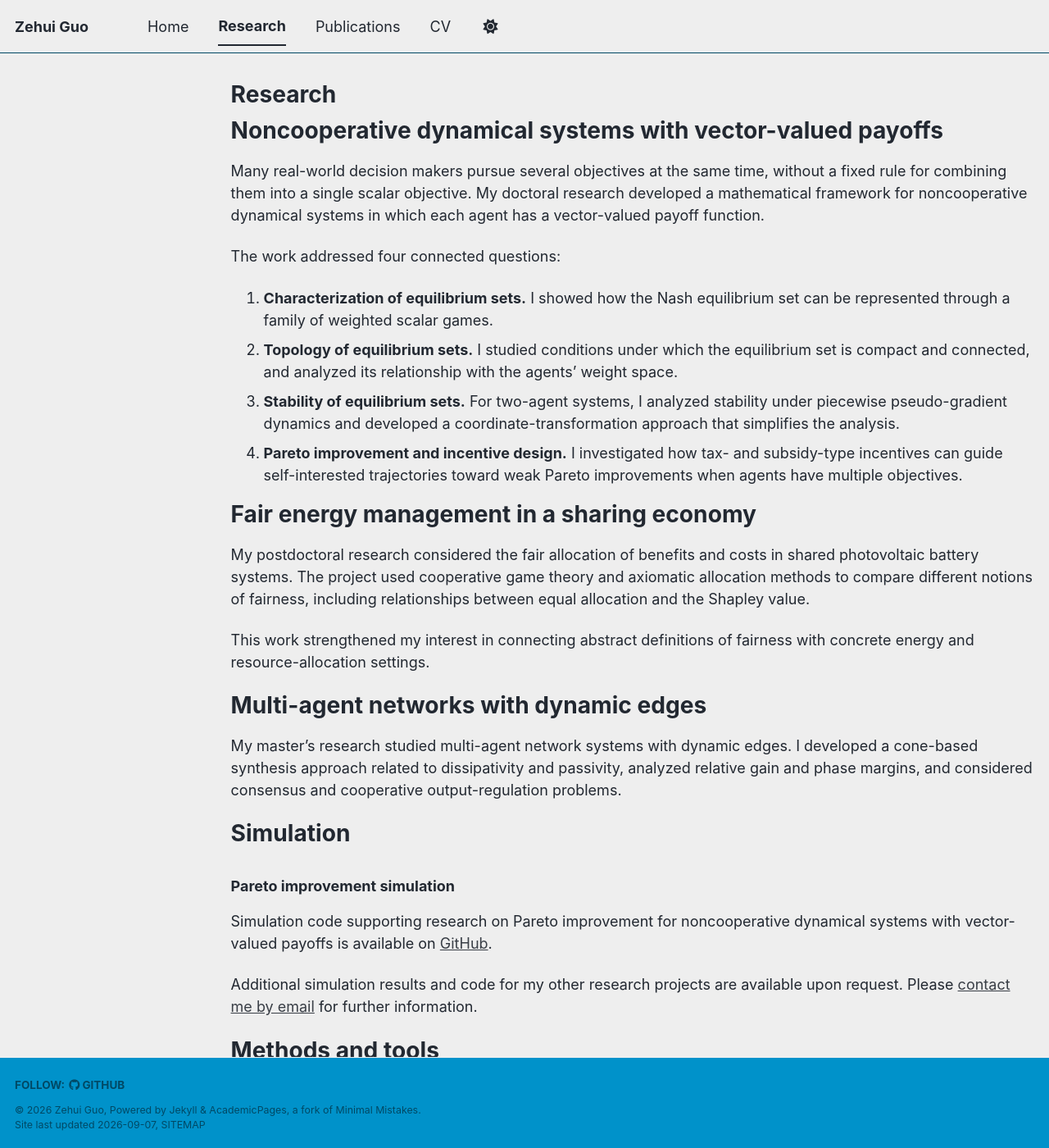
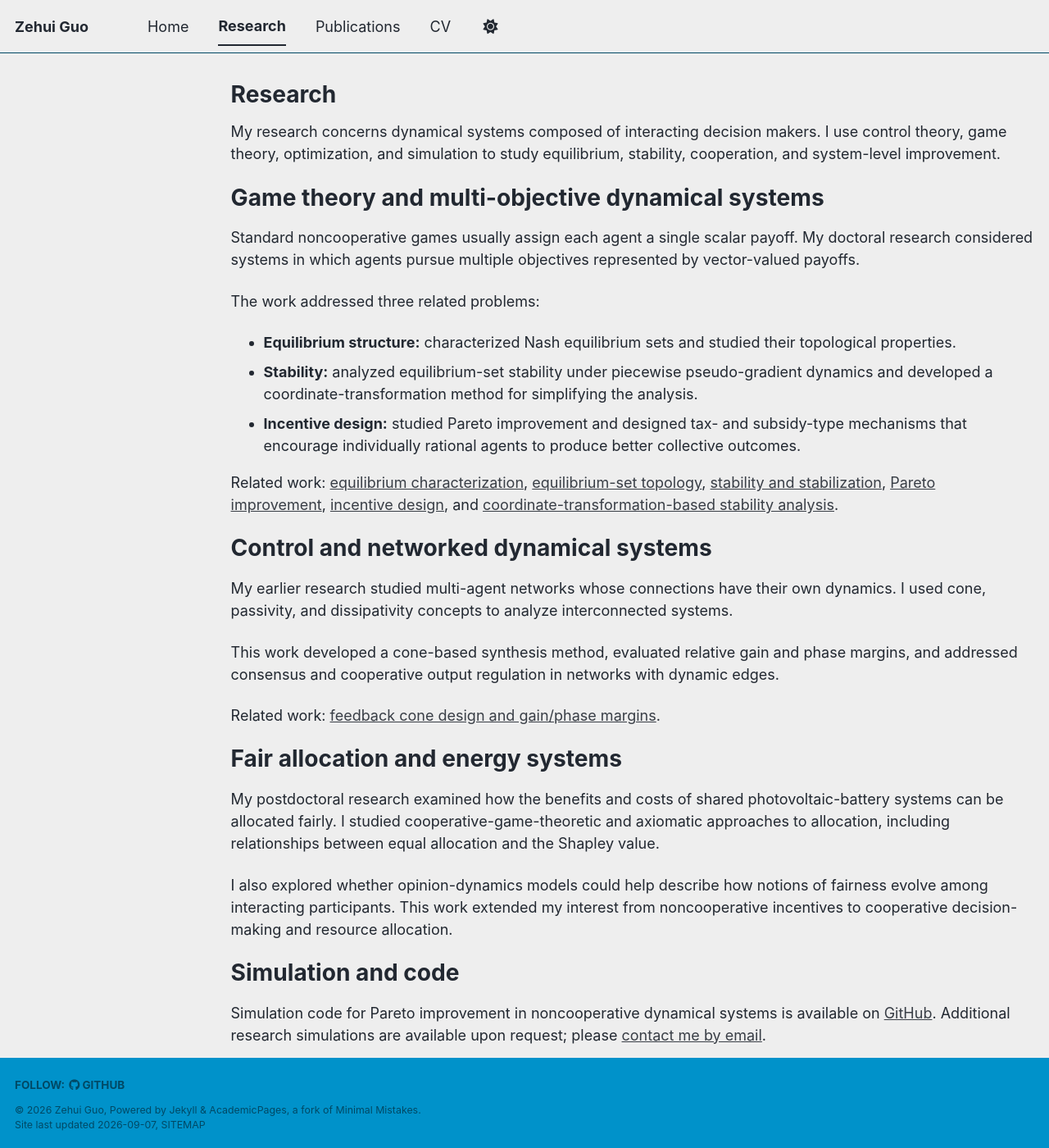
Before and after one commit to ZehGuo/ZehGuo.github.io, a Jekyll site: the page built from _pages/research.md, in a window 1280 px wide and 1400 px high. Shown: the whole window at 82% size. Built offline with Jekyll 4.4.1, drawn with Linux system fonts in a browser that asks for light colours; a script bundle is joined from its source files by our own code; library files that are not in the unit come from our copies; some of the changed text lies outside the part shown.

Commit message:
modify homepage and research page

```diff
--- a/_pages/research.md
+++ b/_pages/research.md
@@ -5,44 +5,38 @@ permalink: /research/
 author_profile: false
 ---
 
-Noncooperative dynamical systems with vector-valued payoffs
+My research concerns dynamical systems composed of interacting decision makers. I use control theory, game theory, optimization, and simulation to study equilibrium, stability, cooperation, and system-level improvement.
+
+Game theory and multi-objective dynamical systems
 ======
 
-Many real-world decision makers pursue several objectives at the same time, without a fixed rule for combining them into a single scalar objective. My doctoral research developed a mathematical framework for noncooperative dynamical systems in which each agent has a vector-valued payoff function.
+Standard noncooperative games usually assign each agent a single scalar payoff. My doctoral research considered systems in which agents pursue multiple objectives represented by vector-valued payoffs.
 
-The work addressed four connected questions:
+The work addressed three related problems:
 
-1. **Characterization of equilibrium sets.** I showed how the Nash equilibrium set can be represented through a family of weighted scalar games.
-2. **Topology of equilibrium sets.** I studied conditions under which the equilibrium set is compact and connected, and analyzed its relationship with the agents' weight space.
-3. **Stability of equilibrium sets.** For two-agent systems, I analyzed stability under piecewise pseudo-gradient dynamics and developed a coordinate-transformation approach that simplifies the analysis.
-4. **Pareto improvement and incentive design.** I investigated how tax- and subsidy-type incentives can guide self-interested trajectories toward weak Pareto improvements when agents have multiple objectives.
+- **Equilibrium structure:** characterized Nash equilibrium sets and studied their topological properties.
+- **Stability:** analyzed equilibrium-set stability under piecewise pseudo-gradient dynamics and developed a coordinate-transformation method for simplifying the analysis.
+- **Incentive design:** studied Pareto improvement and designed tax- and subsidy-type mechanisms that encourage individually rational agents to produce better collective outcomes.
 
-Fair energy management in a sharing economy
+Related work: [equilibrium characterization](/publication/2023-nash-equilibrium-vector-payoff), [equilibrium-set topology](/publication/2024-topology-nash-equilibrium-set), [stability and stabilization](/publication/2023-stability-stabilization-nash), [Pareto improvement](/publication/2024-pareto-improvement), [incentive design](/publication/2024-weak-pareto-improvement), and [coordinate-transformation-based stability analysis](/publication/2026-coordinate-transformation).
+
+Control and networked dynamical systems
 ======
 
-My postdoctoral research considered the fair allocation of benefits and costs in shared photovoltaic battery systems. The project used cooperative game theory and axiomatic allocation methods to compare different notions of fairness, including relationships between equal allocation and the Shapley value.
+My earlier research studied multi-agent networks whose connections have their own dynamics. I used cone, passivity, and dissipativity concepts to analyze interconnected systems.
 
-This work strengthened my interest in connecting abstract definitions of fairness with concrete energy and resource-allocation settings.
+This work developed a cone-based synthesis method, evaluated relative gain and phase margins, and addressed consensus and cooperative output regulation in networks with dynamic edges.
 
-Multi-agent networks with dynamic edges
+Related work: [feedback cone design and gain/phase margins](/publication/2019-feedback-cone-design).
+
+Fair allocation and energy systems
 ======
 
-My master's research studied multi-agent network systems with dynamic edges. I developed a cone-based synthesis approach related to dissipativity and passivity, analyzed relative gain and phase margins, and considered consensus and cooperative output-regulation problems.
+My postdoctoral research examined how the benefits and costs of shared photovoltaic-battery systems can be allocated fairly. I studied cooperative-game-theoretic and axiomatic approaches to allocation, including relationships between equal allocation and the Shapley value.
 
-Simulation
+I also explored whether opinion-dynamics models could help describe how notions of fairness evolve among interacting participants. This work extended my interest from noncooperative incentives to cooperative decision-making and resource allocation.
+
+Simulation and code
 ======
 
-### Pareto improvement simulation
-
-Simulation code supporting research on Pareto improvement for noncooperative dynamical systems with vector-valued payoffs is available on [GitHub](https://github.com/ZehGuo/ZehuiGuo_Pareto_Improvement_Simulation).
-
-Additional simulation results and code for my other research projects are available upon request. Please [contact me by email](mailto:wasdjkl0225@gmail.com) for further information.
-
-Methods and tools
-======
-
-- Stability and dynamical-systems analysis
-- Noncooperative and cooperative game theory
-- Convex optimization and mathematical modeling
-- Multi-agent systems and graph-based methods
-- MATLAB and Python simulation
+Simulation code for Pareto improvement in noncooperative dynamical systems is available on [GitHub](https://github.com/ZehGuo/ZehuiGuo_Pareto_Improvement_Simulation). Additional research simulations are available upon request; please [contact me by email](mailto:wasdjkl0225@gmail.com).
```
Also changed, not shown: _includes/archive-single.html (+9 -6 lines), _pages/about.md (+11 -8 lines).
